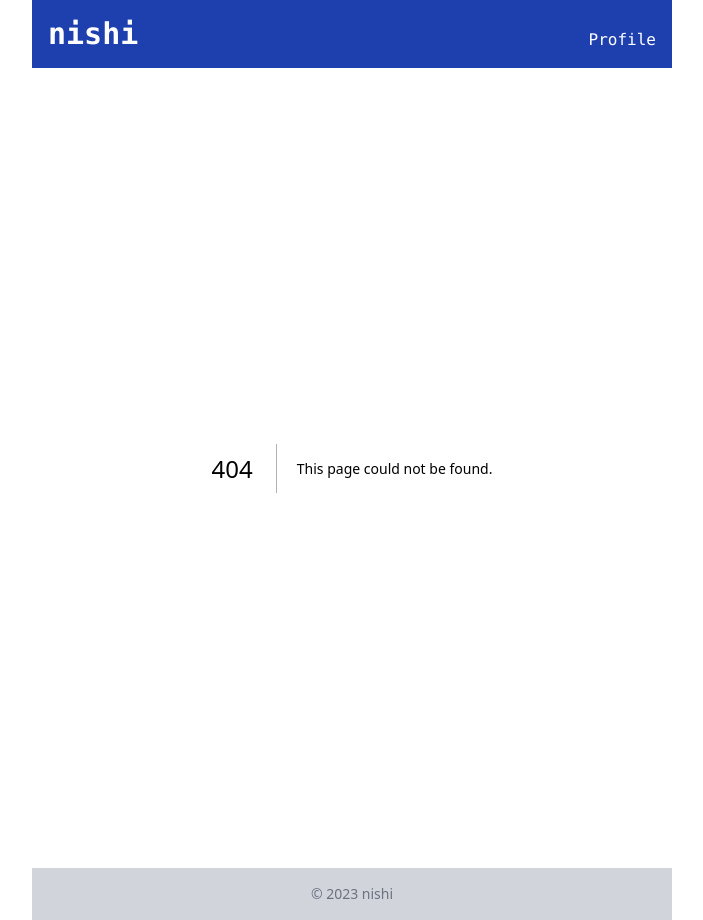
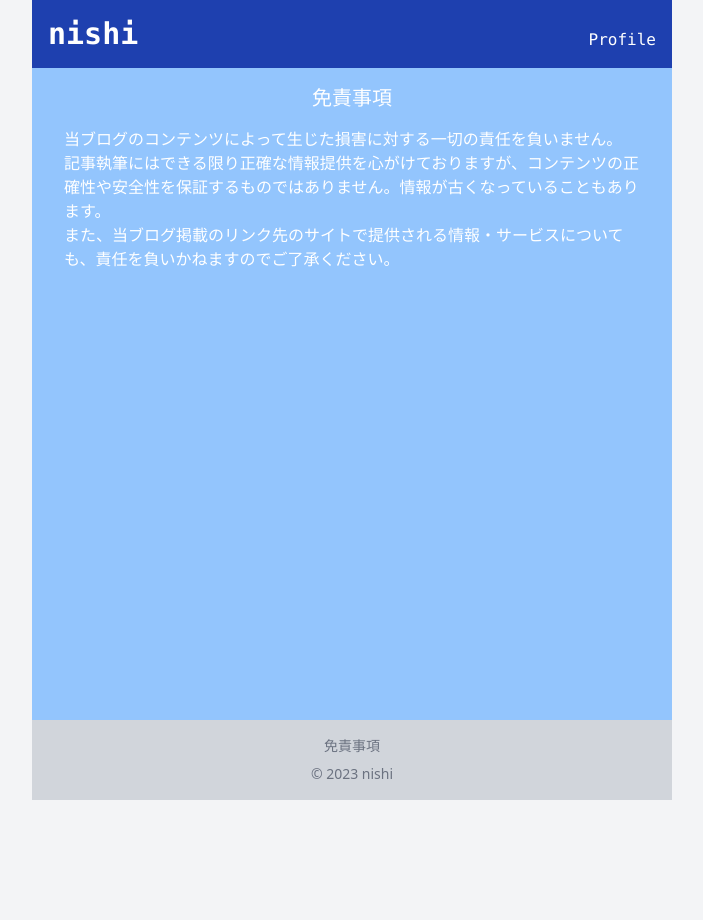
Before and after one commit to nishimura55/nishi55dev, a Next.js app: page /disclaimer in a window 1280 px wide. Before the commit this address had no page. Shown: the whole page, without its empty margins (288-991 px from the left). After the commit the page ends 800 px from the top, so only its background shows below. Built offline with nearby package versions, Linux system fonts and the light colour scheme.

Commit message:
add disclaimer

```diff
--- a/src/components/Footer.tsx
+++ b/src/components/Footer.tsx
@@ -1,8 +1,11 @@
+import Link from 'next/link'
+
 export const Footer = () => {
   return (
     <footer>
-      <div className='flex justify-center bg-gray-300 py-4 text-sm'>
-        <div className='font-sans text-gray-500'>&copy; 2023 nishi</div>
+      <div className='flex flex-col items-center gap-2 bg-gray-300 py-4  text-sm text-gray-500'>
+        <Link href='/disclaimer'>免責事項</Link>
+        <div className='font-sans'>&copy; 2023 nishi</div>
       </div>
     </footer>
   )
--- /dev/null
+++ b/src/pages/disclaimer/index.tsx
@@ -0,0 +1,19 @@
+import { NextPage } from 'next'
+import { PageTitle } from '~/src/components/common/PageTitle'
+
+const Disclaimer: NextPage = () => {
+  return (
+    <div className='h-full bg-blue-300 p-4 pb-8 text-white'>
+      <PageTitle title='免責事項' size='sm' />
+      <p className='p-4'>
+        当ブログのコンテンツによって生じた損害に対する一切の責任を負いません。
+        <br />
+        記事執筆にはできる限り正確な情報提供を心がけておりますが、コンテンツの正確性や安全性を保証するものではありません。情報が古くなっていることもあります。
+        <br />
+        また、当ブログ掲載のリンク先のサイトで提供される情報・サービスについても、責任を負いかねますのでご了承ください。
+      </p>
+    </div>
+  )
+}
+
+export default Disclaimer
```
